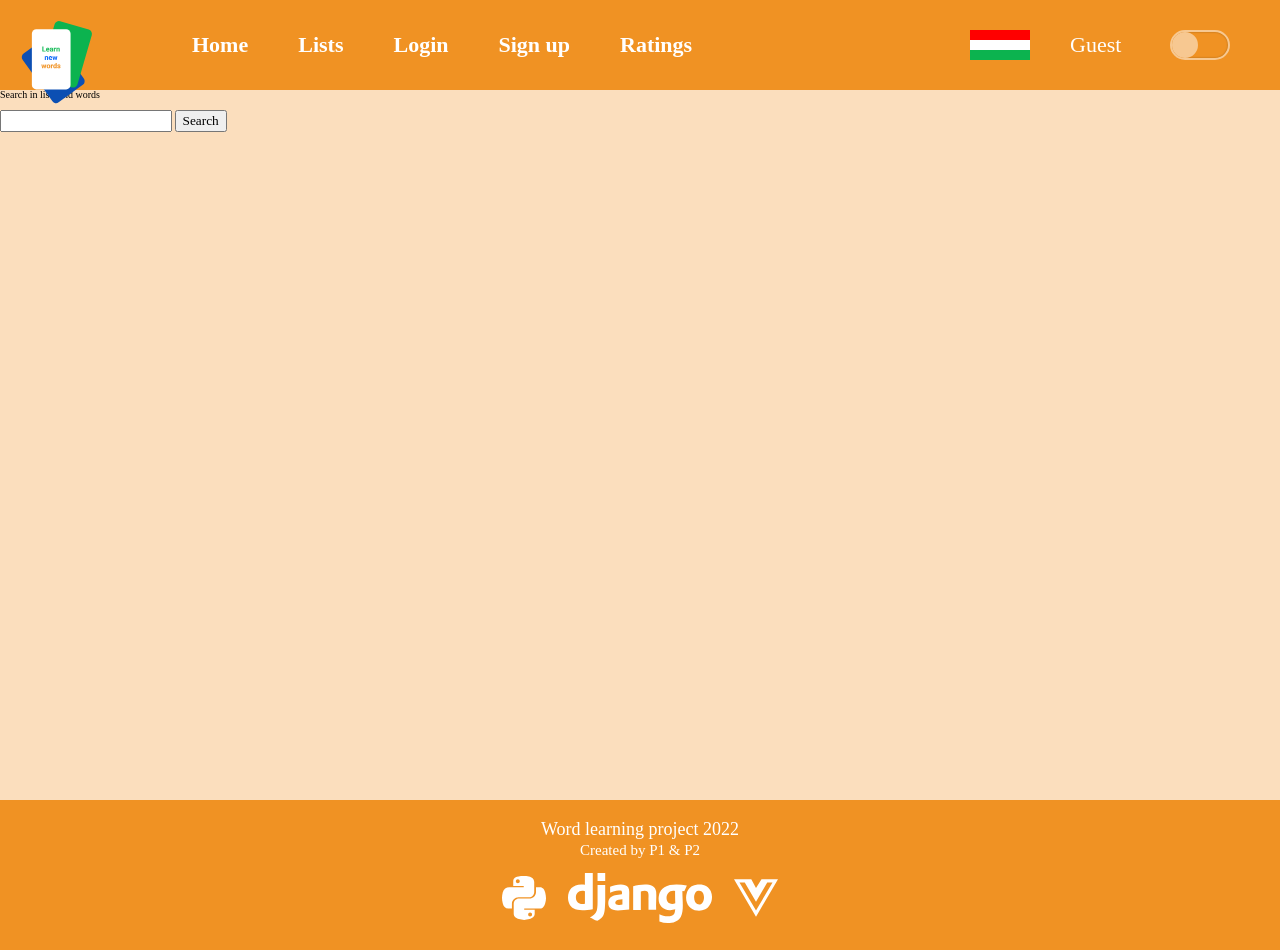
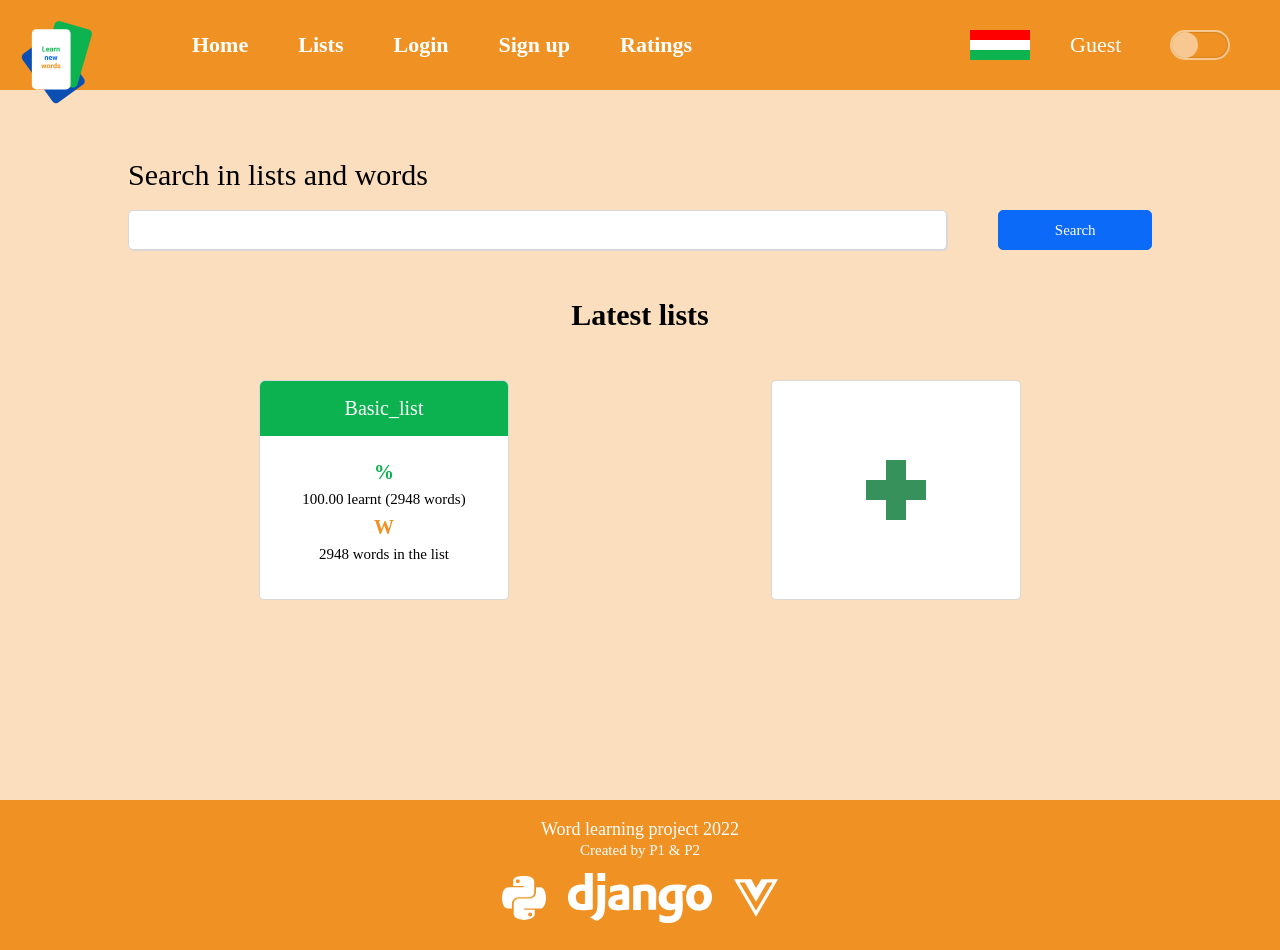
Before and after one commit to takacsnorbee/wordCards, a Django app: page /app/ in a window 1280 px wide. Run offline with Django 4.2, Linux system fonts and the light colour scheme; data comes from the database, SQL or seed files in the repository; both versions use the stored data as it was after the commit; data that the repository does not hold is empty; some web fonts are replaced.

Commit message:
listCards
listCards, flips, filteredListCards

```diff
--- a/englishWordCard/englishwordcardproject/englishwordcardapp/static/css/style.css
+++ b/englishWordCard/englishwordcardproject/englishwordcardapp/static/css/style.css
@@ -42,7 +42,7 @@ header {
 }
 
 .content-wrapper {
-    height: 100vh;
+    min-height: 100vh;
     padding-top: 90px;
     background-color: var(--lighter-orange);
 }
@@ -368,3 +368,151 @@ footer {
     font-size: 1.5rem;
     margin-bottom: 0.5rem;
 }
+
+/* searchComp */
+
+.search-wrapper {
+    display: flex;
+    flex-direction: column;
+    justify-content: center;
+    align-items: center;
+    margin-top: 7rem;
+    margin-bottom: 4rem;
+}
+
+.search-wrapper > div {
+    width: 80%;
+    height: 4rem;
+}
+
+.search-wrapper > div:nth-child(1) {
+    margin-bottom: 1rem;
+}
+
+.search-wrapper > div:nth-child(2) {
+    display: flex;
+    justify-content: space-between;
+}
+
+.search-h1 {
+    font-size: 3rem;
+}
+
+.search-btn {
+    font-size: 1.5rem;
+    padding: 1rem;
+    background-color: var(--blue-button);
+    color: white;
+    border: 1px solid var(--blue-button);
+    border-radius: 5px;
+    min-width: 15%;
+}
+
+.search-input {
+    height: 100%;
+    width: 80%;
+    font-size: 2rem;
+    border-radius: 5px;
+    border: 1px solid var(--grey-box-shadow);
+    box-shadow: 1px 1px var(--grey-box-shadow);
+}
+
+/* listComp, listCardComp */
+
+.list-card-comp-wrapper {
+    width: 80%;
+    margin: auto;
+    display: flex;
+    flex-wrap: wrap;
+    justify-content: space-around;
+}
+
+.list-comp-h1 {
+    width: 80%;
+    margin: auto;
+    text-align: center;
+    font-size: 3rem;
+    font-weight: bold;
+    margin-bottom: 3rem;
+    margin-top: 5rem;
+}
+
+.list-card {
+    width: 27%;
+    min-width: 25rem;
+    height: 22rem;
+    max-width: 25rem;
+    border: 1px solid var(--grey-box-shadow);
+    background-color: white;
+    border-radius: 5px;
+    margin-top: 2rem;
+}
+
+.list-card-add-new {
+    display: flex;
+    justify-content: center;
+    align-items: center;
+    margin-bottom: 2rem;
+}
+
+.list-card-add-new > img {
+    height: 6rem;
+    width: 6rem;
+}
+
+.list-card-header, .list-card-bottom {
+    height: 25%;
+    background-color: var(--green-button);
+    color: white;
+    display: flex;
+    align-items: center;
+    justify-content: center;
+    border-radius: 5px 5px 0 0;
+}
+
+.list-card-header > h3::first-letter {
+    text-transform:capitalize;
+}
+
+.list-card-bottom {
+    background-color: var(--blue-button);
+    border-radius: 0 0 5px 5px;
+}
+
+.list-card-header > h3, .list-card-bottom > h3 {
+    font-size: 2rem;
+}
+
+.list-card-body-up, .list-card-body-down {
+    height: 75%;
+    font-size: 1.5rem;
+    display: flex;
+    flex-direction: column;
+    align-items: center;
+    justify-content: center;
+}
+
+.list-card-body-down {
+    height: 50%;
+}
+
+.list-card-learnt-wrapper, .list-card-word-num-wrapper {
+    text-align: center;
+}
+
+.list-card-learnt-wrapper > div, .list-card-word-num-wrapper > div {
+    margin-bottom: 1rem;
+}
+
+.list-card-learnt-wrapper > div:nth-child(1) {
+    color: var(--green-button);
+    font-weight: bold;
+    font-size: 2rem;
+}
+
+
+.list-card-word-num-wrapper > div:nth-child(1) {
+    color: var(--light-orange);
+    font-weight: bold;
+    font-size: 2rem;
+}
--- a/englishWordCard/englishwordcardproject/englishwordcardapp/static/js/components/cardComp.js
+++ b/englishWordCard/englishwordcardproject/englishwordcardapp/static/js/components/cardComp.js
@@ -17,5 +17,13 @@ Vue.component('card-component', {
             this.searchInput = text;
         }
     },
-    props: ['lists', 'words']
+    computed:{
+        isEnglish: {
+          get: function() {
+              return this.getIsEnglish();
+          }
+        }
+      },
+    props: ['lists', 'words'],
+    inject: ["getIsEnglish"]
 });
--- /dev/null
+++ b/englishWordCard/englishwordcardproject/englishwordcardapp/static/js/components/listCardComp.js
@@ -0,0 +1,61 @@
+Vue.component('list-card-comp', {
+    template: `
+        <div @click="flipListCard" class="list-card">
+            <div class="list-card-header">
+                <h3>{{nameOfList}}</h3>
+            </div>
+            <div v-if="this.aSide" class="list-card-body-up">
+                <div class="list-card-learnt-wrapper">
+                    <div>%</div>
+                    <div>{{numOfLearnt.percentage}} {{isEnglish ? 'learnt':'megtanult'}} ({{numOfLearnt.sumOfLearnt}} {{isEnglish ? 'words':'szó'}})</div>
+                </div>
+                <div class="list-card-word-num-wrapper">
+                    <div>W</div>
+                    <div>{{numOfLearnt.sumOfWords}} {{isEnglish ? 'words in the list':'szó a listán'}}</div>
+                </div>
+            </div>
+            <template v-else>
+            <div class="list-card-body-down">
+                <div class="list-card-learnt-wrapper-back">
+                    <div>english</div>
+                    <div>kapcsoló</div>
+                    <div>hungarian</div>
+                </div>
+                <div class="list-card-word-num-wrapper-back">
+                    <div>show learnt</div>
+                    <div>kapcsoló</div>
+                </div>
+                <div class="list-card-word-num-wrapper-back">
+                    <div>show unknown</div>
+                    <div>kapcsoló</div>
+                </div>
+            </div>
+            <div @click.stop="chooseList" class="list-card-bottom">
+                <h3>go to list</h3>
+            </div>
+            </template>
+        </div>
+    `,
+    data() {
+        return {
+            aSide: true,
+        }
+    },
+    computed:{
+        isEnglish: {
+          get: function() {
+              return this.getIsEnglish();
+          },
+        }
+    },
+    methods: {
+        flipListCard() {
+            this.aSide = !this.aSide;
+        },
+        chooseList() {
+            console.log('choose lists')
+        }
+    },
+    props: ['numOfLearnt', 'nameOfList'],
+    inject: ["getIsEnglish"],
+});
--- a/englishWordCard/englishwordcardproject/englishwordcardapp/static/js/components/listComp.js
+++ b/englishWordCard/englishwordcardproject/englishwordcardapp/static/js/components/listComp.js
@@ -1,21 +1,85 @@
 Vue.component('list-component', {
     template: `
-        <div class="list-comp-wrapper">{{searchInput}}
+        <div class="list-comp-wrapper">
             <search-component @send-search="getSearch"></search-component>
+            <div v-if="searchInput !== ''" class="list-card-comp-wrapper list-card-comp-wrapper-filtered">
+                <list-card-comp v-for="(list, i) in filteredList"
+                                :key="list.id"
+                                :name-of-list="list.list_name"
+                                :num-of-learnt="calcLearnt(list.id)"></list-card-comp>
+            </div>
+            <h1 class="list-comp-h1">{{this.isEnglish ? 'Latest lists' : 'Utólsó listáim'}}</h1>
+            <div class="list-card-comp-wrapper">
+                <list-card-comp v-for="(list, i) in lists.lists_result"
+                                :key="list.id"
+                                v-if="i == lists.lists_result.length-1 || i == lists.lists_result.length-2"
+                                :name-of-list="list.list_name"
+                                :num-of-learnt="calcLearnt(list.id)"></list-card-comp>
+                <div class="list-card list-card-add-new" @click.stop="addNewList"><img src="/static/img/content/cross.svg" ></div>
+            </div>
         </div>
     `,
     data() {
         return {
             searchInput: '',
+            filteredList: [],
         }
     },
     component: {
         searchField: 'search-component',
+        listCard: 'list-card-comp',
+    },
+    watch: {
+        searchInput() {
+            let listsId = [];
+            this.filteredList.length = 0;
+            if(this.words.words_result != undefined){
+                this.words.words_result.map((e) => {
+                    if(e.word_away.includes(this.searchInput) || e.word_home.includes(this.searchInput)) {
+                        if (!listsId.includes(e.list_of_word_id)) {
+                            listsId.push(e.list_of_word_id);
+                          }
+                    }
+                })
+                this.lists.lists_result.map((e) => {
+                    if(listsId.includes(e.id)) {
+                        this.filteredList.push(e);
+                    }
+                })
+            }
+            return null;
+        }
     },
     methods: {
         getSearch(text) {
             this.searchInput = text;
+        },
+        addNewList() {
+            console.log('add new list')
+        },
+        calcLearnt(id) {
+            let sumOfLearnt = 0;
+            let percentage = 0;
+            let sumOfWords = 0;
+            if(this.words.words_result != undefined){
+                sumOfWords = this.words.words_result.length;
+                this.words.words_result.map((e) => {
+                    if(e.list_of_word_id === id) {
+                        sumOfLearnt++;
+                    }
+                })
+                percentage = (sumOfLearnt / this.words.words_result.length * 100).toFixed(2);
+            }
+            return {'sumOfLearnt': sumOfLearnt, 'percentage': percentage, 'sumOfWords': sumOfWords};
         }
     },
-    props: ['lists', 'words']
+    computed:{
+      isEnglish: {
+        get: function() {
+            return this.getIsEnglish();
+        }
+      }
+    },
+    props: ['lists', 'words'],
+    inject: ["getIsEnglish"]
 });
--- a/englishWordCard/englishwordcardproject/englishwordcardapp/static/js/components/searchComp.js
+++ b/englishWordCard/englishwordcardproject/englishwordcardapp/static/js/components/searchComp.js
@@ -1,9 +1,13 @@
 Vue.component('search-component', {
     template: `
         <div class="search-wrapper">
-            <h1>{{this.isEnglish ? 'Search in lists and words' : 'Keresés listák és szavak között'}}</h1> <br>
-            <input type="text" v-model="searchInput">
-            <button @click.prevent="sendSearch">{{this.isEnglish ? 'Search' : 'Keresés'}}</button>
+            <div>
+                <h1 class="search-h1">{{this.isEnglish ? 'Search in lists and words' : 'Keresés listák és szavak között'}}</h1>
+            </div>
+            <div>
+                <input class="search-input" type="text" v-model="searchInput">
+                <button class="search-btn" @click.prevent="sendSearch">{{this.isEnglish ? 'Search' : 'Keresés'}}</button>
+            </div>
         </div>
     `,
     data() {
--- a/englishWordCard/englishwordcardproject/englishwordcardapp/static/js/main.js
+++ b/englishWordCard/englishwordcardproject/englishwordcardapp/static/js/main.js
@@ -14,9 +14,6 @@ const app = new Vue({
       loader: 'loading-screen',
       list: 'list-component',
       card: 'card-component'
-    },
-    computed: {
-
     },
     methods: {
       setDarkMode() {
@@ -61,7 +58,7 @@ const app = new Vue({
         })
       }
 
-      // get user lists and words if it is not available yet
+      // get user lists and words if user is on the content page
       if (!!document.getElementById("this-is-content-page")) {
         // get words
         axios.get('/getLists')
--- a/englishWordCard/englishwordcardproject/englishwordcardapp/templates/app/base.html
+++ b/englishWordCard/englishwordcardproject/englishwordcardapp/templates/app/base.html
@@ -44,6 +44,7 @@
         <script src="{% static 'js/components/switchComp.js' %}"></script>
         <script src="{% static 'js/components/listComp.js' %}"></script>
         <script src="{% static 'js/components/cardComp.js' %}"></script>
+        <script src="{% static 'js/components/listCardComp.js' %}"></script>
         <!-- <script src="{% static 'lib/vue.min.js' %}"></script> -->
         <script src="{% static 'js/main.js' %}">
         </script>
--- a/englishWordCard/englishwordcardproject/englishwordcardapp/views.py
+++ b/englishWordCard/englishwordcardproject/englishwordcardapp/views.py
@@ -92,11 +92,11 @@ def get_lists(request):
     try:
         User.objects.get(username=request.user)
         temp_user_id = request.user.id
-        temp_list = list(List_of_word.objects.filter(user_id=temp_user_id).values('list_name', 'list_description'))
-        return JsonResponse({'words_result': temp_list})
+        temp_list = list(List_of_word.objects.filter(user_id=temp_user_id).values('list_name', 'list_description', 'id', 'creation_time'))
+        return JsonResponse({'lists_result': temp_list})
     except:
-        temp_list = list(List_of_word.objects.filter(list_name='basic_list').values('list_name', 'list_description'))
-        return JsonResponse({'words_result': temp_list})
+        temp_list = list(List_of_word.objects.filter(list_name='basic_list').values('list_name', 'list_description', 'id', 'creation_time'))
+        return JsonResponse({'lists_result': temp_list})
 
 
 def get_home_content(request):
```
Also changed, not shown: englishWordCard/englishwordcardproject/db.sqlite3, englishWordCard/englishwordcardproject/englishwordcardapp/static/img/content/cross.svg (added).
